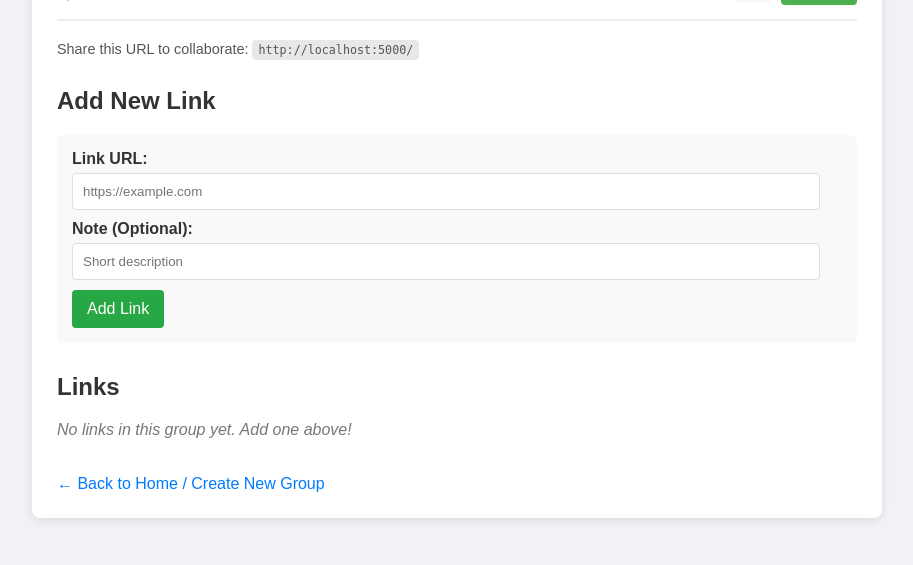
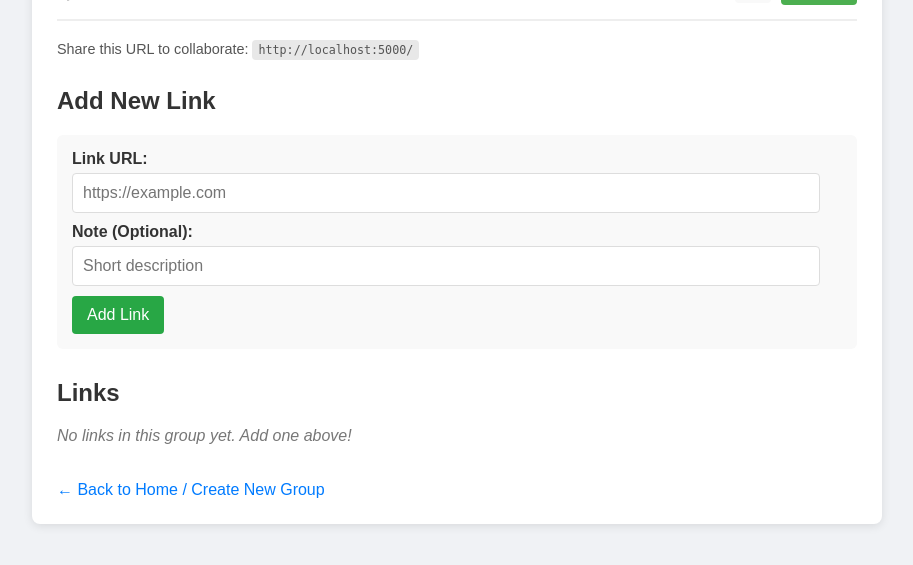
Before and after one commit to Apsurt/LinkSea, a Flask app: template templates/group.html in a window 1280 px wide. Shown: the part 76-641 px from the top of the page, without its empty margins (183-1096 px from the left). Run offline with Flask 3, Linux system fonts and the light colour scheme; the template is opened without the code that fills it, so the values that code supplies are empty.

Commit message:
Fix different font in forms and buttons

```diff
--- a/static/css/group.css
+++ b/static/css/group.css
@@ -6,6 +6,15 @@ body {
     padding: 20px;
     background-color: #f0f2f5;
     color: #333;
+}
+
+input,
+button,
+label,
+textarea,
+select {
+    font-family: inherit;
+    font-size: inherit; /* Optional: to also match the size */
 }
 
 .container {
```
Also changed, not shown: static/css/index.css (+9 -0 lines).
